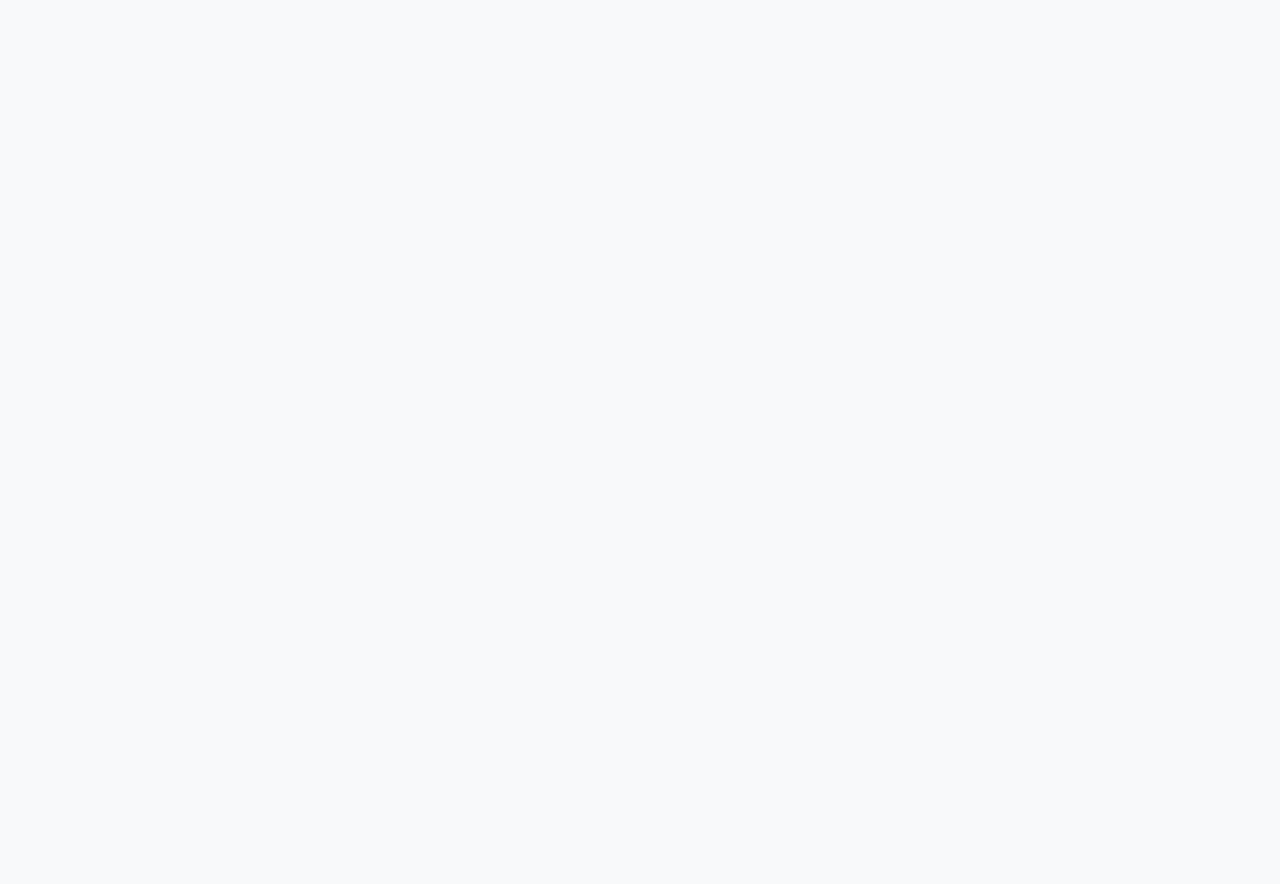
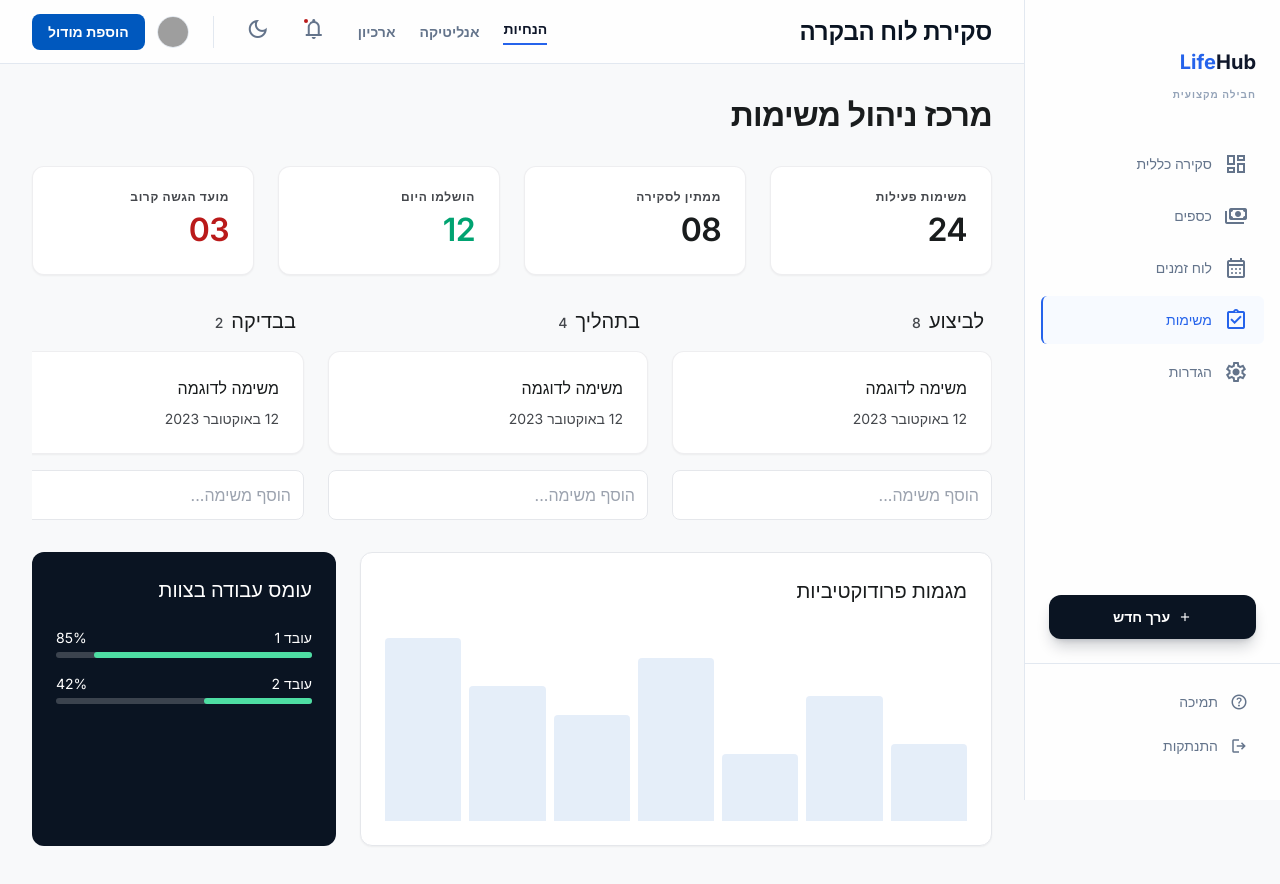
Before and after one commit to YotamA1995/my-life-dashboard, a React (Vite) app: page /tasks in a window 1280 px wide. Before the commit this address had no page. Shown: the top 884 px of the page. Before the commit the page ends 800 px from the top, so only its background shows below. Built offline with nearby package versions, Linux system fonts and the light colour scheme; grey boxes are pictures that could not be loaded.

Commit message:
Add SchedulePage and TasksPage routes to App component for expanded navigation options

```diff
--- a/src/App.tsx
+++ b/src/App.tsx
@@ -1,7 +1,9 @@
 import { BrowserRouter, Route, Routes } from "react-router-dom";
 import DashboardPage from "./pages/DashboardPage";
 import FinancePage from "./pages/FinancePage";
+import SchedulePage from "./pages/SchedulePage";
 import MainLayout from "./layouts/MainLayout";
+import TasksPage from "./pages/TasksPage";
 
 function App() {
   return (
@@ -10,6 +12,8 @@ function App() {
         <Route element={<MainLayout />}>
           <Route path="/" element={<DashboardPage />} />
           <Route path="/finance" element={<FinancePage />} />
+          <Route path="/schedule" element={<SchedulePage />} />
+          <Route path="/tasks" element={<TasksPage />} />
         </Route>
       </Routes>
     </BrowserRouter>
--- /dev/null
+++ b/src/pages/SchedulePage.tsx
@@ -0,0 +1,117 @@
+
+
+export default function SchedulePage() {
+  return (
+    <main className="pt-24 px-8 pb-12 min-h-screen bg-surface text-on-surface">
+      <div className="w-full max-w-[1440px] mx-auto">
+        {/* Header */}
+        <section className="flex justify-between items-end mb-8">
+          <div>
+            <div className="text-label-caps text-on-surface-variant mb-2">
+              תכנון אופרטיבי
+            </div>
+            <h2 className="text-h1 text-on-surface">בונה לוח זמנים</h2>
+          </div>
+
+          <div className="flex gap-4">
+            <button className="flex items-center gap-2 px-4 py-2 border border-outline-variant rounded-lg text-sm hover:bg-surface-container">
+              <span className="material-symbols-outlined">auto_awesome</span>
+              מילוי אוטומטי
+            </button>
+
+            <button className="flex items-center gap-2 px-6 py-2 bg-primary text-on-primary rounded-lg text-sm font-semibold hover:opacity-90">
+              <span className="material-symbols-outlined">publish</span>
+              פרסום
+            </button>
+          </div>
+        </section>
+
+        {/* Layout */}
+        <section className="flex gap-6">
+          {/* Calendar */}
+          <div className="flex-1 bg-white rounded-xl border border-outline-variant shadow-sm overflow-hidden">
+            {/* Calendar Header */}
+            <div className="flex justify-between items-center p-4 border-b border-outline-variant">
+              <div className="flex items-center gap-4">
+                <h3 className="text-h3">אוקטובר 2024</h3>
+                <div className="flex border rounded-lg overflow-hidden">
+                  <button className="p-2 border-l">
+                    <span className="material-symbols-outlined">chevron_right</span>
+                  </button>
+                  <button className="p-2">
+                    <span className="material-symbols-outlined">chevron_left</span>
+                  </button>
+                </div>
+              </div>
+
+              <div className="flex bg-surface-container p-1 rounded-lg">
+                <button className="px-4 py-1.5 bg-white rounded-md text-sm font-medium">
+                  חודש
+                </button>
+                <button className="px-4 py-1.5 text-sm text-on-surface-variant">
+                  שבוע
+                </button>
+                <button className="px-4 py-1.5 text-sm text-on-surface-variant">
+                  יום
+                </button>
+              </div>
+            </div>
+
+            {/* Calendar Grid (simplified) */}
+            <div className="grid grid-cols-7 gap-px bg-outline-variant">
+              {["שני","שלישי","רביעי","חמישי","שישי","שבת","ראשון"].map((d) => (
+                <div key={d} className="bg-surface-container-low p-3 text-center text-xs">
+                  {d}
+                </div>
+              ))}
+
+              {Array.from({ length: 28 }).map((_, i) => (
+                <div
+                  key={i}
+                  className="bg-white p-2 min-h-[120px] hover:bg-slate-50"
+                >
+                  <span className="text-xs font-semibold">{i + 1}</span>
+                </div>
+              ))}
+            </div>
+          </div>
+
+          {/* Side Panel */}
+          <aside className="w-80 flex flex-col gap-6">
+            {/* Draft shifts */}
+            <div className="bg-white rounded-xl border border-outline-variant p-6 shadow-sm">
+              <div className="flex justify-between mb-4">
+                <h4 className="text-sm font-semibold">טיוטת משמרות</h4>
+                <span className="text-xs text-secondary">4 בהמתנה</span>
+              </div>
+
+              <div className="space-y-3">
+                <div className="p-3 border rounded-lg text-sm">
+                  משמרת בוקר
+                </div>
+                <div className="p-3 border rounded-lg text-sm">
+                  משמרת לילה
+                </div>
+
+                <button className="w-full py-2 border-dashed border rounded-lg text-sm">
+                  + יצירת תבנית
+                </button>
+              </div>
+            </div>
+
+            {/* Staff */}
+            <div className="bg-white rounded-xl border border-outline-variant p-6 shadow-sm">
+              <h4 className="text-sm font-semibold mb-4">צוות זמין</h4>
+
+              <div className="space-y-3">
+                <div className="text-sm">שרה חן</div>
+                <div className="text-sm">ג'יימס מילר</div>
+                <div className="text-sm">אלנה לופז</div>
+              </div>
+            </div>
+          </aside>
+        </section>
+      </div>
+    </main>
+  );
+}
--- /dev/null
+++ b/src/pages/TasksPage.tsx
@@ -0,0 +1,116 @@
+
+
+export default function TasksPage() {
+  return (
+    <main className="pt-24 px-8 pb-12 min-h-screen bg-surface text-on-surface">
+      <div className="w-full max-w-[1440px] mx-auto">
+
+        {/* Header */}
+        <section className="mb-8">
+          <h2 className="text-h1 text-on-surface">מרכז ניהול משימות</h2>
+        </section>
+
+        {/* Stats */}
+        <section className="grid grid-cols-1 md:grid-cols-4 gap-gutter mb-margin">
+          {[
+            { label: "משימות פעילות", value: "24" },
+            { label: "ממתין לסקירה", value: "08" },
+            { label: "הושלמו היום", value: "12", highlight: true },
+            { label: "מועד הגשה קרוב", value: "03", danger: true },
+          ].map((item) => (
+            <div
+              key={item.label}
+              className="bg-white p-card-padding rounded-xl shadow-sm border border-outline-variant/30"
+            >
+              <p className="text-label-caps text-on-surface-variant mb-2">
+                {item.label}
+              </p>
+              <h3
+                className={`text-h1 ${
+                  item.danger
+                    ? "text-error"
+                    : item.highlight
+                    ? "text-on-tertiary-container"
+                    : "text-on-surface"
+                }`}
+              >
+                {item.value}
+              </h3>
+            </div>
+          ))}
+        </section>
+
+        {/* Kanban */}
+        <section className="flex gap-gutter overflow-x-auto pb-8">
+          {[
+            { title: "לביצוע", count: 8 },
+            { title: "בתהליך", count: 4 },
+            { title: "בבדיקה", count: 2 },
+            { title: "בוצע", count: 15 },
+          ].map((col) => (
+            <div key={col.title} className="w-80 flex-shrink-0 flex flex-col gap-4">
+              <div className="flex justify-between items-center px-2">
+                <h3 className="text-h3">
+                  {col.title}
+                  <span className="mr-2 text-sm text-on-surface-variant">
+                    {col.count}
+                  </span>
+                </h3>
+              </div>
+
+              <div className="flex flex-col gap-4">
+                <div className="bg-white p-card-padding rounded-xl border border-outline-variant/30 shadow-sm">
+                  <h4 className="text-body-md mb-2">משימה לדוגמה</h4>
+                  <p className="text-body-sm text-on-surface-variant">
+                    12 באוקטובר 2023
+                  </p>
+                </div>
+
+                <input
+                  placeholder="הוסף משימה..."
+                  className="w-full p-3 border rounded-lg"
+                />
+              </div>
+            </div>
+          ))}
+        </section>
+
+        {/* Bottom Section */}
+        <section className="grid grid-cols-12 gap-gutter">
+          <div className="col-span-12 lg:col-span-8 bg-white p-card-padding rounded-xl border shadow-sm">
+            <h3 className="text-h3 mb-6">מגמות פרודוקטיביות</h3>
+
+            <div className="h-48 flex items-end gap-2">
+              {[40, 65, 35, 85, 55, 70, 95].map((h, i) => (
+                <div
+                  key={i}
+                  className="w-full bg-secondary/10 rounded-t"
+                  style={{ height: `${h}%` }}
+                />
+              ))}
+            </div>
+          </div>
+
+          <div className="col-span-12 lg:col-span-4 bg-primary text-white p-card-padding rounded-xl">
+            <h3 className="text-h3 mb-6">עומס עבודה בצוות</h3>
+
+            {[85, 42].map((v, i) => (
+              <div key={i} className="mb-4">
+                <div className="flex justify-between text-sm mb-1">
+                  <span>עובד {i + 1}</span>
+                  <span>{v}%</span>
+                </div>
+                <div className="w-full bg-white/20 rounded-full h-1.5">
+                  <div
+                    className="bg-tertiary-fixed-dim h-1.5 rounded-full"
+                    style={{ width: `${v}%` }}
+                  />
+                </div>
+              </div>
+            ))}
+          </div>
+        </section>
+      </div>
+    </main>
+  );
+}
```
